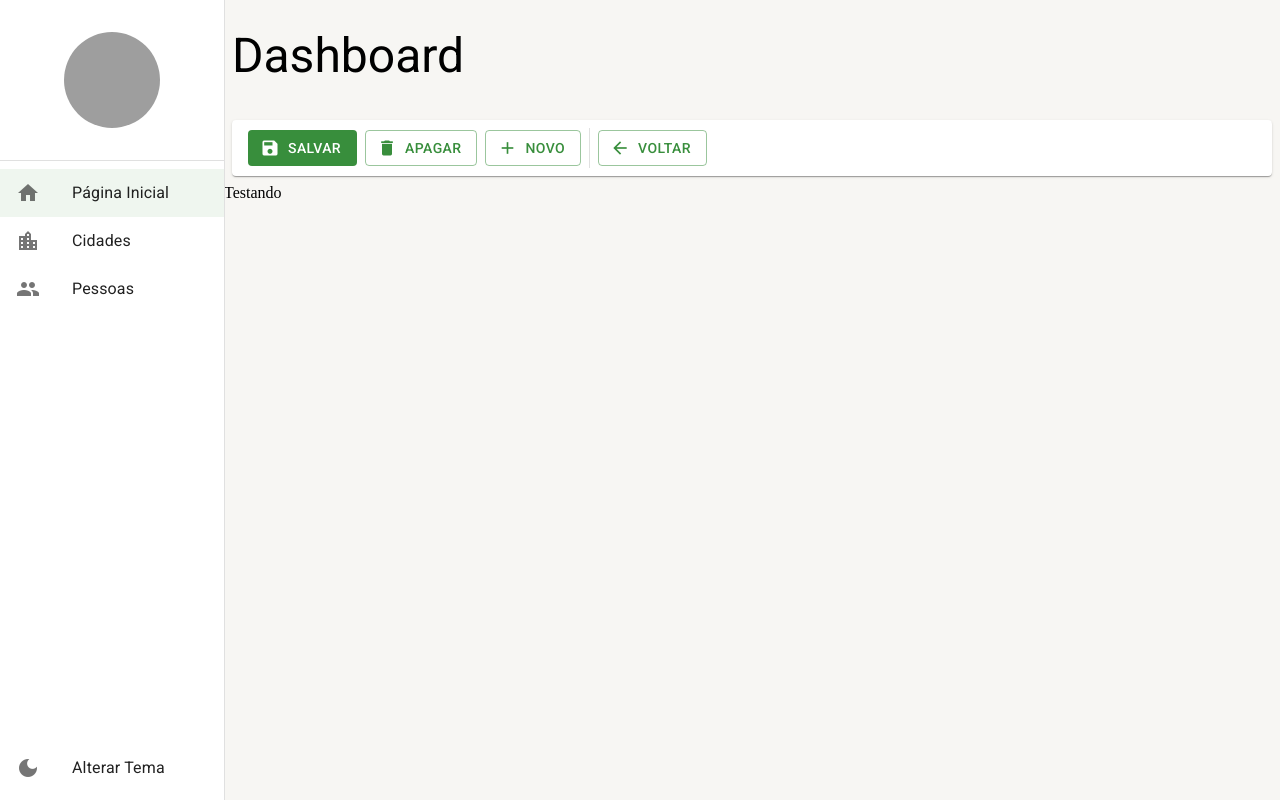
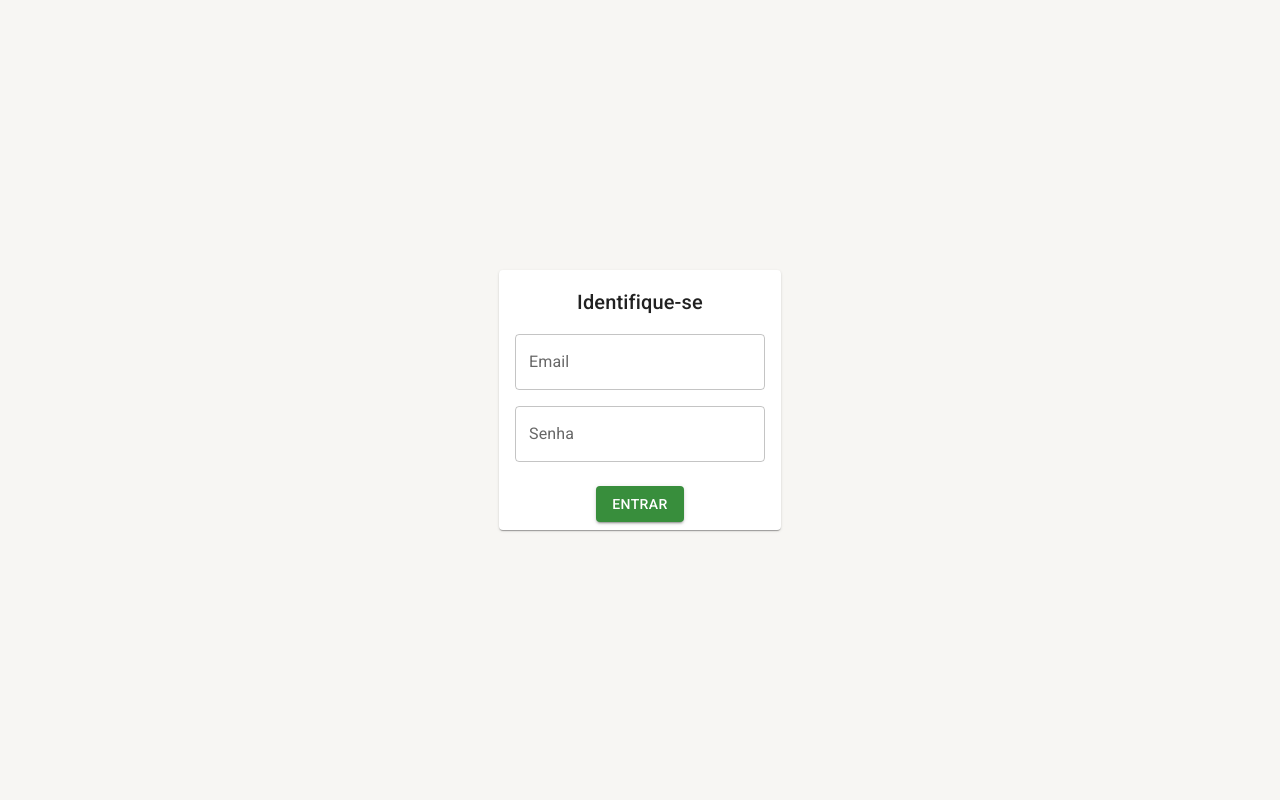
Before and after one commit to leomar-sartor/CursoReact, a React (Create React App) app: page / in a window 1280 px wide. Before the commit this address led to /home. Built offline with nearby package versions, Linux system fonts and the light colour scheme; grey boxes are pictures that could not be loaded.

Commit message:
Autenticacao e Login

```diff
--- a/MOCK/database.json
+++ b/MOCK/database.json
@@ -114,5 +114,8 @@
       "nome": "Cidade 10",
       "id": 10
     }
-  ]
+  ],
+  "auth": {
+    "accessToken": "aaaaaa.bbbbbbb.cccccccc"
+  }
 }
--- a/src/App.tsx
+++ b/src/App.tsx
@@ -3,12 +3,15 @@ import { BrowserRouter } from "react-router-dom";
 import "./shared/forms/TraducoesYup";
 
 import { AppRoutes } from "./routes";
-import { AppThemeProvider, DrawerProvider } from "./shared/contexts";
-import { MenuLateral } from "./shared/components";
+import { AppThemeProvider, AuthProvider, DrawerProvider } from "./shared/contexts";
+import { Login, MenuLateral } from "./shared/components";
 
 export const App = () => {
   return (
+    <AuthProvider>
       <AppThemeProvider>
+        <Login>
+
           <DrawerProvider>
             <BrowserRouter>
               <MenuLateral>
@@ -16,6 +19,9 @@ export const App = () => {
               </MenuLateral>
             </BrowserRouter>
           </DrawerProvider>
+
+        </Login>
       </AppThemeProvider>
+    </AuthProvider>
   );
 };
--- a/src/pages/dashboard/Dashboard.tsx
+++ b/src/pages/dashboard/Dashboard.tsx
@@ -1,15 +1,106 @@
-import { FerramentasDeDetalhe } from "../../shared/components";
+import { Box, Card, CardContent, Grid, Typography } from "@mui/material";
 import { LayoutBaseDePagina } from "../../shared/layouts";
+import { useEffect, useState } from "react";
+import { CidadesService } from "../../shared/services/api/cidades/CidadesService";
+import { PessoasService } from "../../shared/services/api/pessoas/PessoasService";
 
 export const Dashboard = () => {
+
+  const [isLoadingCidades, setIsLoadingCidades] = useState(true);
+  const [totalCountCidades, SetTotalCountCidades] = useState(0);
+
+  const [isLoadingPessoas, setIsLoadingPessoas] = useState(true);
+  const [totalCountPessoas, SetTotalCountPessoas] = useState(0);
+
+  useEffect(() => {
+    setIsLoadingCidades(true);
+    setIsLoadingCidades(true);
+
+    CidadesService.getAll(1).then((result) => {
+
+      setIsLoadingCidades(false);
+
+      if (result instanceof Error) {
+        alert(result.message);
+      } else {
+        SetTotalCountCidades(result.totalCount);
+      }
+    });
+
+    PessoasService.getAll(1).then((result) => {
+
+      setIsLoadingPessoas(false);
+
+      if (result instanceof Error) {
+        alert(result.message);
+      } else {
+        SetTotalCountPessoas(result.totalCount);
+      }
+    });
+  }, []);
+
   return (
-    <LayoutBaseDePagina
-      titulo="Dashboard"
-      barraDeFerramentas={(
-        <FerramentasDeDetalhe/>
-      )}
-    >
-      Testando
+    <LayoutBaseDePagina titulo="Dashboard">
+
+      <Box width="100%" display="flex">
+        <Grid container margin={2}>
+          <Grid container item spacing={2}>
+
+            <Grid item xs={12} sm={12} md={6} lg={4} xl={3}>
+              <Card>
+                <CardContent>
+                  <Typography variant="h5" align="center">
+                    Total de Pessoas
+                  </Typography>
+
+                  <Box padding={6} display="flex" justifyContent="center" alignItems="center">
+
+                    {!isLoadingPessoas && (
+                      <Typography variant="h1" >
+                        {totalCountPessoas}
+                      </Typography>
+                    )}
+
+                    {isLoadingPessoas && (
+                      <Typography variant="h6" >
+                        Carregando ...
+                      </Typography>
+                    )}
+                  </Box>
+                </CardContent>
+              </Card>
+            </Grid>
+
+            <Grid item xs={12} sm={12} md={6} lg={4} xl={3}>
+              <Card>
+                <CardContent>
+
+                  <Typography variant="h5" align="center">
+                    Total de Cidades
+                  </Typography>
+
+                  <Box padding={6} display="flex" justifyContent="center" alignItems="center">
+
+                    {!isLoadingCidades && (
+                      <Typography variant="h1" >
+                        {totalCountCidades}
+                      </Typography>
+                    )}
+
+                    {isLoadingCidades && (
+                      <Typography variant="h6" >
+                        Carregando ...
+                      </Typography>
+                    )}
+                  </Box>
+
+                </CardContent>
+              </Card>
+            </Grid>
+
+          </Grid>
+        </Grid>
+      </Box>
     </LayoutBaseDePagina>
   );
 };
--- a/src/shared/components/index.ts
+++ b/src/shared/components/index.ts
@@ -1,3 +1,4 @@
 export * from "./menu-lateral/MenuLateral";
 export * from "./ferramentas-da-listagem/FerramentasDaListagem";
 export * from "./ferramentas-de-detalhe/FerramentasDeDetalhe";
+export * from "./login/Login";
--- /dev/null
+++ b/src/shared/components/login/Login.tsx
@@ -0,0 +1,106 @@
+import { useState } from "react";
+import { Box, Button, Card, CardActions, CardContent, CircularProgress, TextField, Typography } from "@mui/material";
+import * as yup from "yup";
+
+import { useAuthContext } from "../../contexts";
+
+
+const loginSchema = yup.object().shape({
+  email: yup.string().email().required(),
+  password: yup.string().required().min(5),
+});
+
+interface ILoginProps {
+  children: React.ReactNode;
+}
+export const Login: React.FC<ILoginProps> = ({ children }) => {
+  const { isAuthenticated, login } = useAuthContext();
+
+  const [isLoading, setIsLoading] = useState(false);
+
+  const [passwordError, setPasswordError] = useState("");
+  const [emailError, setEmailError] = useState("");
+  const [password, setPassword] = useState("");
+  const [email, setEmail] = useState("");
+
+
+  const handleSubmit = () => {
+    setIsLoading(true);
+
+    loginSchema
+      .validate({ email, password }, { abortEarly: false })
+      .then(dadosValidados => {
+        login(dadosValidados.email, dadosValidados.password)
+          .then(() => {
+            setIsLoading(false);
+          });
+      })
+      .catch((errors: yup.ValidationError) => {
+        setIsLoading(false);
+
+        errors.inner.forEach(error => {
+          if (error.path === "email") {
+            setEmailError(error.message);
+          } else if (error.path === "password") {
+            setPasswordError(error.message);
+          }
+        });
+      });
+  };
+
+
+  if (isAuthenticated) return (
+    <>{children}</>
+  );
+
+  return (
+    <Box width="100vw" height="100vh" display="flex" alignItems="center" justifyContent="center">
+
+      <Card>
+        <CardContent>
+          <Box display="flex" flexDirection="column" gap={2} width={250}>
+            <Typography variant="h6" align="center">Identifique-se</Typography>
+
+            <TextField
+              fullWidth
+              type="email"
+              label="Email"
+              value={email}
+              disabled={isLoading}
+              error={!!emailError}
+              helperText={emailError}
+              onKeyDown={() => setEmailError("")}
+              onChange={e => setEmail(e.target.value)}
+            />
+
+            <TextField
+              fullWidth
+              label="Senha"
+              type="password"
+              value={password}
+              disabled={isLoading}
+              error={!!passwordError}
+              helperText={passwordError}
+              onKeyDown={() => setPasswordError("")}
+              onChange={e => setPassword(e.target.value)}
+            />
+          </Box>
+        </CardContent>
+        <CardActions>
+          <Box width="100%" display="flex" justifyContent="center">
+
+            <Button
+              variant="contained"
+              disabled={isLoading}
+              onClick={handleSubmit}
+              endIcon={isLoading ? <CircularProgress variant="indeterminate" color="inherit" size={20} /> : undefined}
+            >
+              Entrar
+            </Button>
+
+          </Box>
+        </CardActions>
+      </Card>
+    </Box>
+  );
+};
--- a/src/shared/components/menu-lateral/MenuLateral.tsx
+++ b/src/shared/components/menu-lateral/MenuLateral.tsx
@@ -13,7 +13,7 @@ import {
 } from "@mui/material";
 import { Box } from "@mui/system";
 // import HomeIcon from "@mui/icons-material/Inbox";
-import { useAppThemeContext, useDrawerContext } from "../../contexts";
+import { useAppThemeContext, useAuthContext, useDrawerContext } from "../../contexts";
 import { useMatch, useNavigate, useResolvedPath } from "react-router-dom";
 interface IListItemLinkProps {
   to: string;
@@ -22,12 +22,12 @@ interface IListItemLinkProps {
   onClick: (() => void) | undefined;
 }
 
-const ListItemLink: React.FC<IListItemLinkProps> = ({ to, icon, label, onClick}) => {
+const ListItemLink: React.FC<IListItemLinkProps> = ({ to, icon, label, onClick }) => {
 
   const navigate = useNavigate();
 
   const resolvePath = useResolvedPath(to);
-  const match = useMatch({path: resolvePath.pathname, end: false});
+  const match = useMatch({ path: resolvePath.pathname, end: false });
 
   const handleClick = () => {
     navigate(to);
@@ -54,6 +54,7 @@ export const MenuLateral: React.FC<IMenuLateralProps> = ({ children }) => {
 
   const { isDrawerOpen, toggleDrawerOpen, drawerOptions } = useDrawerContext();
   const { toggleTheme } = useAppThemeContext();
+  const { logout } = useAuthContext();
 
   return (
     <React.Fragment>
@@ -103,7 +104,14 @@ export const MenuLateral: React.FC<IMenuLateralProps> = ({ children }) => {
                 <ListItemIcon>
                   <Icon>dark_mode</Icon>
                 </ListItemIcon>
-                <ListItemText primary="Alterar Tema"/>
+                <ListItemText primary="Alterar Tema" />
+              </ListItemButton>
+
+              <ListItemButton onClick={logout}>
+                <ListItemIcon>
+                  <Icon>logout</Icon>
+                </ListItemIcon>
+                <ListItemText primary="Sair" />
               </ListItemButton>
             </List>
           </Box>
--- a/src/shared/contexts/index.ts
+++ b/src/shared/contexts/index.ts
@@ -1,2 +1,3 @@
 export * from "./ThemeContext";
 export * from "./DrawerContext";
+export * from "./AuthContext";
--- /dev/null
+++ b/src/shared/services/api/auth/AuthService.ts
@@ -0,0 +1,26 @@
+import { Api } from "../axios-config";
+
+interface IAuth {
+  accessToken: string;
+}
+
+const auth = async (email: string, password: string): Promise<IAuth | Error> => {
+  try {
+    const { data } = await Api.get("/auth", { data: { email, password } });
+
+    if (data) {
+      return data;
+    }
+
+    return new Error("Erro no Login");
+  } catch (error) {
+    console.log(error);
+    return new Error(
+      (error as { message: string }).message || "Erro no Login"
+    );
+  }
+};
+
+export const AuthService = {
+  auth
+};
--- a/src/shared/services/api/axios-config/index.ts
+++ b/src/shared/services/api/axios-config/index.ts
@@ -4,6 +4,9 @@ import { Environment } from "../../../enviroments";
 
 const Api = axios.create({
   baseURL: Environment.URL_BASE,
+  // headers: {
+  //   Authorization: `Bearer ${JSON.parse(localStorage.getItem("APP_ACCESS_TOKEN") || "")}`,
+  // }
 });
 
 Api.interceptors.response.use(
```
Also changed, not shown: src/shared/contexts/AuthContext.tsx (added, +70 -0 lines), 1 other file (tests, documents, lock files or other folders). Lines whose indentation alone changed are shown as unchanged.
